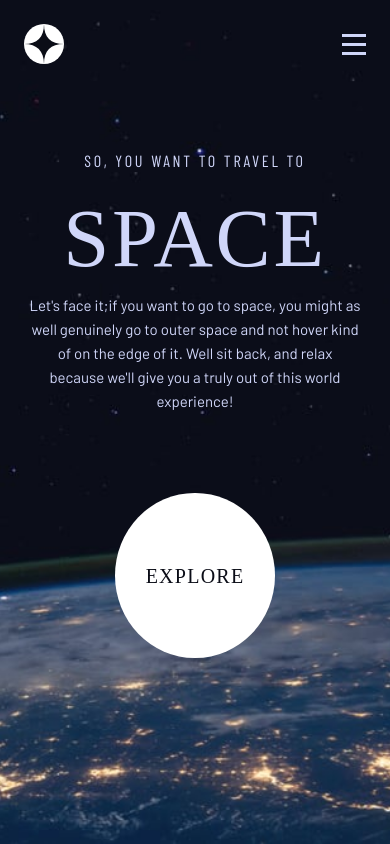
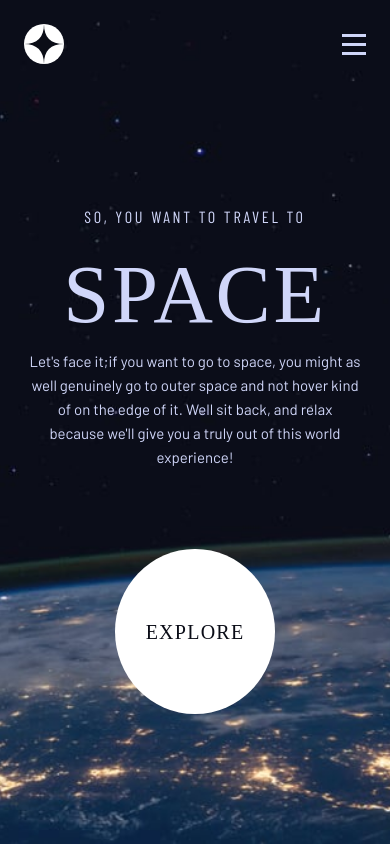
Before and after one commit to jjalbuenacabuyao/space-tourism, a React (Vite) app: page /home in a window 390 px wide. Built offline with nearby package versions, Linux system fonts and the light colour scheme; a web font is replaced by a local one.

Commit message:
adjusted padding

```diff
--- a/src/components/HeroHome.jsx
+++ b/src/components/HeroHome.jsx
@@ -4,7 +4,7 @@ import Button from "./Button";
 
 const HeroHome = () => {
   return (
-    <main className="flex min-h-screen flex-col items-center justify-center gap-20 bg-home-mobile bg-cover bg-fixed bg-center bg-no-repeat px-hero pt-hero-home-pt pb-hero-home-pb md:bg-home-tablet lg:flex-row lg:items-end lg:justify-between lg:bg-home-desktop">
+    <main className="flex min-h-screen flex-col items-center justify-center gap-20 bg-home-mobile bg-cover bg-fixed bg-center bg-no-repeat px-hero pt-28 pb-hero-home-pb md:bg-home-tablet md:pt-52 lg:flex-row lg:items-end lg:justify-between lg:bg-home-desktop xl:pt-96">
       <HeroText />
       <Button />
     </main>
```
